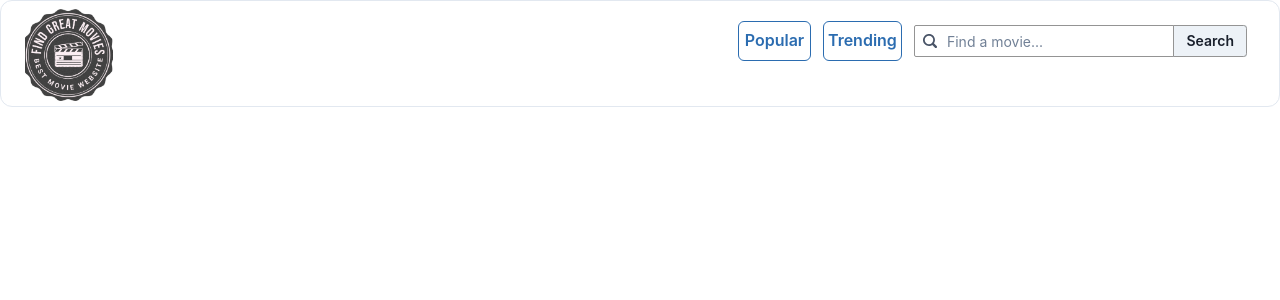
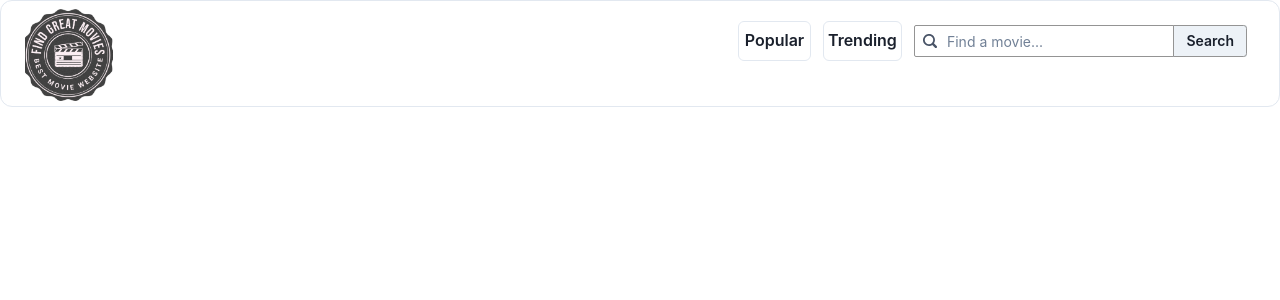
Before and after one commit to pbroz35/movie-website, a React (Vite) app in the folder client/: page / in a window 1280 px wide. Shown: the top 300 px of the page. Built offline with nearby package versions, Linux system fonts and the light colour scheme.

Commit message:
updated ui and need to reprogram new searchbar for new ui

```diff
--- a/client/src/App.css
+++ b/client/src/App.css
@@ -38,7 +38,7 @@ body {
 }
 
 .movie-image:hover {
-  outline: 2px solid rgb(255, 255, 255); /* Outline turns white on hover */
+  outline: 5px solid rgb(136, 11, 11); /* Outline turns white on hover */
 }
 
 .nav {
--- a/client/src/NavBar.tsx
+++ b/client/src/NavBar.tsx
@@ -74,7 +74,7 @@ const NavBar = ({ data, setData, search, setSearch }) => {
       <Box width={525}>
         <Stack spacing={3} direction={"row"} align={"center"} m={"0.5rem"}>
 
-          <Button colorScheme="blue" variant='outline' onClick={() => {
+          <Button colorScheme="gray" variant='outline' onClick={() => {
               if (data.length === 0) {
                 fetchMovies();
               } else {
@@ -82,7 +82,7 @@ const NavBar = ({ data, setData, search, setSearch }) => {
               }
             }}>Popular</Button>
 
-          <Button colorScheme="blue" variant='outline'>Trending</Button>
+          <Button colorScheme="gray" variant='outline'>Trending</Button>
 
           <SearchBar></SearchBar>
 
```
